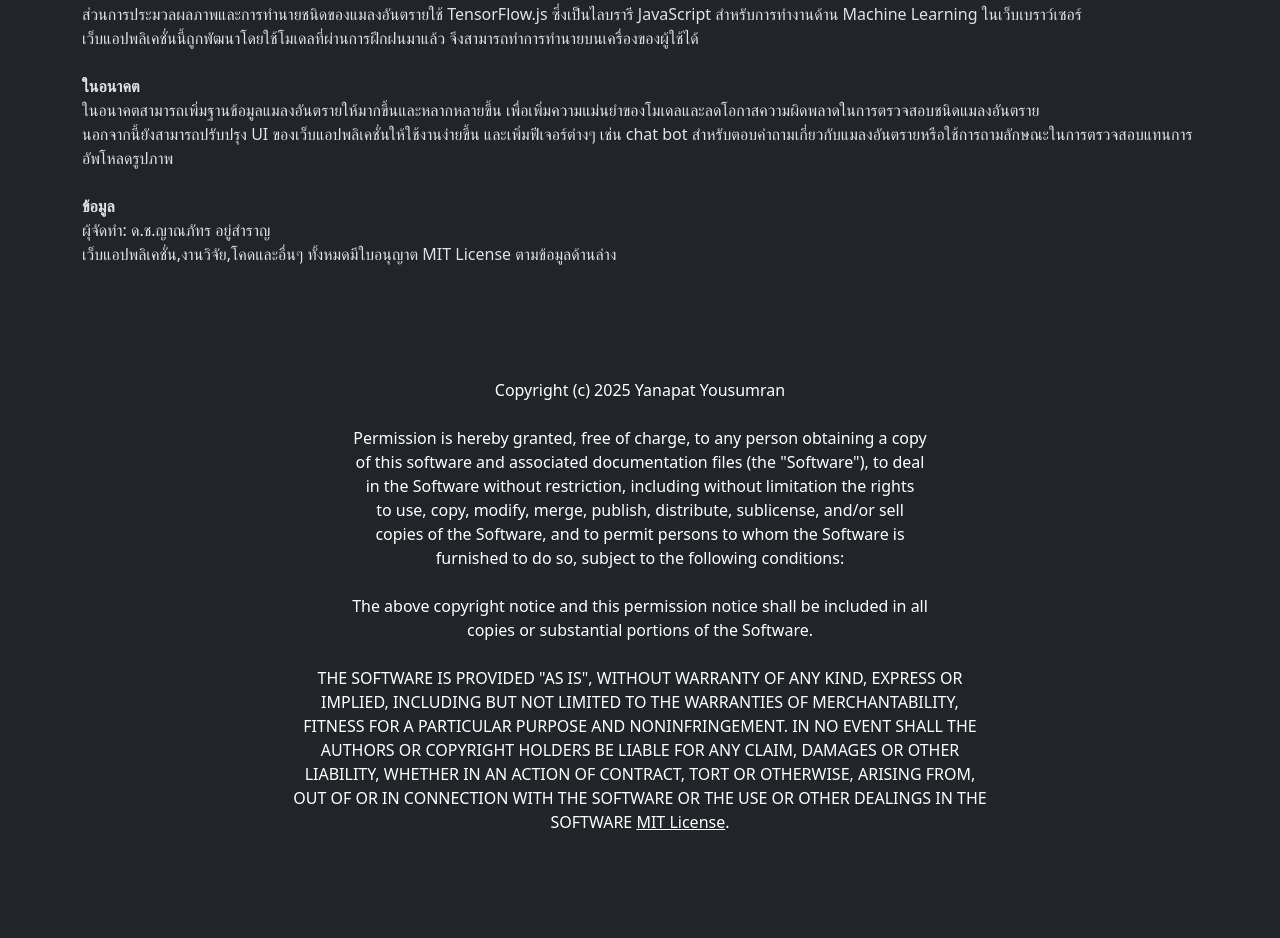
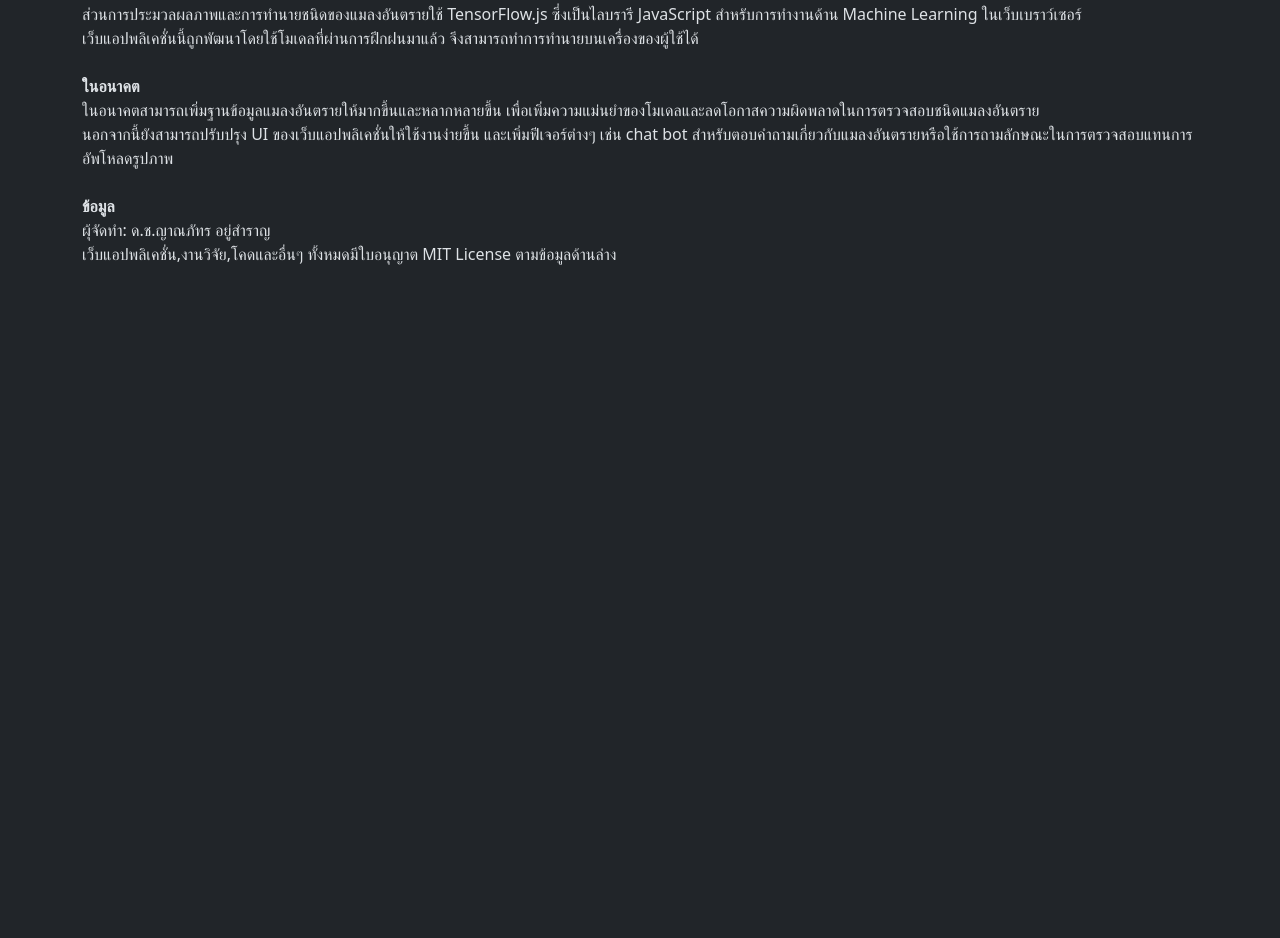
Before and after one commit to 16225Copter/DIDA, a plain HTML site: page about.html in a window 1280 px wide. Shown: the part 2695-3633 px from the top of the page. After the commit the page ends 2977 px from the top, so only its background shows below. Drawn offline with nearby package versions, Linux system fonts and the light colour scheme.

Commit message:
fix typo

```diff
--- a/about.html
+++ b/about.html
@@ -149,30 +149,5 @@
 				ตามข้อมูลด้านล่าง<br />
 			</p>
 		</div>
-
-        <footer class="bg-dark text-white py-4 mt-5 mw-100">
-            <div class="container text-center" style="white-space: pre-line;">
-                <p class=""> Copyright (c) 2025 Yanapat Yousumran
-
-Permission is hereby granted, free of charge, to any person obtaining a copy
-of this software and associated documentation files (the "Software"), to deal
-in the Software without restriction, including without limitation the rights
-to use, copy, modify, merge, publish, distribute, sublicense, and/or sell
-copies of the Software, and to permit persons to whom the Software is
-furnished to do so, subject to the following conditions:
-
-The above copyright notice and this permission notice shall be included in all
-copies or substantial portions of the Software.
-
-THE SOFTWARE IS PROVIDED "AS IS", WITHOUT WARRANTY OF ANY KIND, EXPRESS OR
-IMPLIED, INCLUDING BUT NOT LIMITED TO THE WARRANTIES OF MERCHANTABILITY,
-FITNESS FOR A PARTICULAR PURPOSE AND NONINFRINGEMENT. IN NO EVENT SHALL THE
-AUTHORS OR COPYRIGHT HOLDERS BE LIABLE FOR ANY CLAIM, DAMAGES OR OTHER
-LIABILITY, WHETHER IN AN ACTION OF CONTRACT, TORT OR OTHERWISE, ARISING FROM,
-OUT OF OR IN CONNECTION WITH THE SOFTWARE OR THE USE OR OTHER DEALINGS IN THE
-SOFTWARE <a href="LICENSE" class="text-white text-decoration-underline">MIT License</a>.</p>
-                </p>
-            </div>
-        </footer>
 	</body>
 </html>
```
